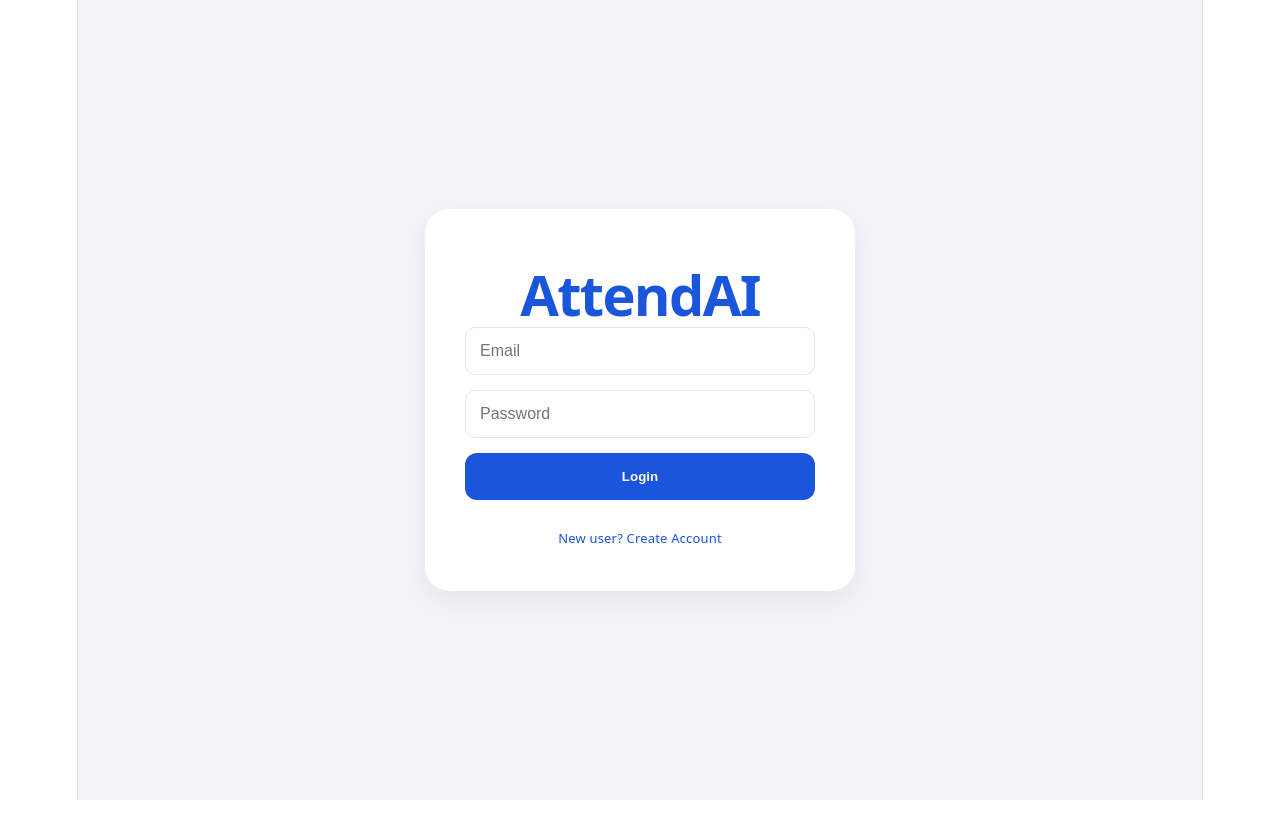
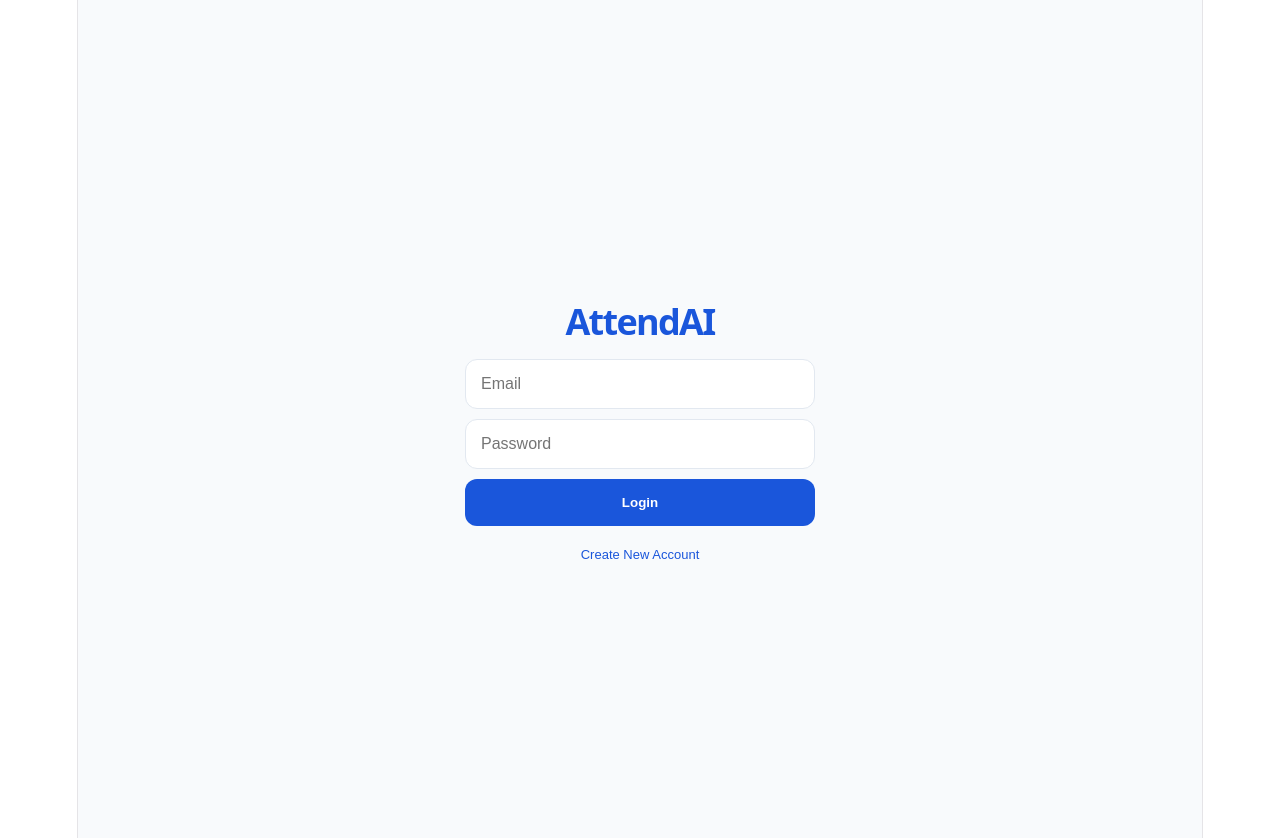
Before and after one commit to Rollyadams/Attendai, a React (Vite) app: page / in a window 1280 px wide. Before the commit the page ends 800 px from the top, so only its background shows below. Built offline with nearby package versions, Linux system fonts and the light colour scheme.

Commit message:
Update App.jsx

```diff
--- a/src/App.jsx
+++ b/src/App.jsx
@@ -1,5 +1,6 @@
-import { useState, useEffect } from "react";
+import { useState, useEffect, useRef } from "react";
 import { createClient } from "@supabase/supabase-js";
+import * as faceapi from "face-api.js";
 
 // ── NEW PROJECT CONFIG (jlsknoavpckqyjcxsomt) ──
 const URL = "https://supabase.co";
@@ -8,36 +9,39 @@ const supabase = createClient(URL, KEY);
 
 export default function App() {
   const [session, setSession] = useState(null);
+  const [view, setView] = useState("dashboard"); // dashboard, camera
+  const [email, setEmail] = useState("");
+  const [password, setPassword] = useState("");
   const [loading, setLoading] = useState(false);
-  const [form, setForm] = useState({ email: "", password: "" });
-  const [isSignUp, setIsSignUp] = useState(false);
+  const videoRef = useRef(null);
 
+  // 1. Auth & Back Button Logic
   useEffect(() => {
     supabase.auth.getSession().then(({ data }) => setSession(data.session));
     const { data: { subscription } } = supabase.auth.onAuthStateChange((_e, sess) => setSession(sess));
+
+    // Handle mobile back button
+    window.history.pushState({ view: 'home' }, '');
+    window.onpopstate = () => {
+      if (view !== "dashboard") {
+        setView("dashboard");
+        window.history.pushState({ view: 'home' }, '');
+      }
+    };
     return () => subscription.unsubscribe();
-  }, []);
+  }, [view]);
 
-  const handleAuth = async (e) => {
+  // 2. Auth Handlers
+  const handleAuth = async (e, type) => {
     e.preventDefault();
     setLoading(true);
+    try {
+      const { data, error } = type === 'login'
+        ? await supabase.auth.signInWithPassword({ email, password })
+        : await supabase.auth.signUp({ email, password });
 
-    // Safety Timeout: Stops the "Connecting" hang after 5s
-    const timer = setTimeout(() => {
-      if (loading) {
-        setLoading(false);
-        alert("Connection Timeout: Your network (MTN/Airtel) might be blocking Supabase. Try switching to Wi-Fi.");
-      }
-    }, 5000);
-
-    try {
-      const { data, error } = isSignUp
-        ? await supabase.auth.signUp({ email: form.email, password: form.password })
-        : await supabase.auth.signInWithPassword({ email: form.email, password: form.password });
-
-      clearTimeout(timer);
       if (error) throw error;
-      if (isSignUp && !data.session) alert("Account Created! You can now log in.");
+      if (type === 'signup' && !data.session) alert("Account Created! You can now login.");
     } catch (err) {
       alert("Error: " + err.message);
     } finally {
@@ -45,38 +49,60 @@ export default function App() {
     }
   };
 
+  // 3. UI Views
   if (!session) return (
-    <div style={s.page}>
-      <div style={s.card}>
-        <h1 style={s.logo}>AttendAI</h1>
-        <form onSubmit={handleAuth} style={s.form}>
-          <input type="email" placeholder="Email" onChange={e => setForm({...form, email: e.target.value})} style={s.input} required />
-          <input type="password" placeholder="Password" onChange={e => setForm({...form, password: e.target.value})} style={s.input} required />
-          <button type="submit" style={s.btn} disabled={loading}>{loading ? "Connecting..." : (isSignUp ? "Sign Up" : "Login")}</button>
-          <p onClick={() => setIsSignUp(!isSignUp)} style={s.link}>{isSignUp ? "Already have an account? Login" : "New user? Create Account"}</p>
-        </form>
-      </div>
+    <div style={s.authPage}>
+      <h1 style={s.brand}>AttendAI</h1>
+      <form onSubmit={(e) => handleAuth(e, 'login')} style={s.form}>
+        <input type="email" placeholder="Email" onChange={e => setEmail(e.target.value)} style={s.input} required />
+        <input type="password" placeholder="Password" onChange={e => setPassword(e.target.value)} style={s.input} required />
+        <button type="submit" style={s.btn} disabled={loading}>{loading ? "Connecting..." : "Login"}</button>
+        <button type="button" onClick={(e) => handleAuth(e, 'signup')} style={s.secBtn}>Create New Account</button>
+      </form>
     </div>
   );
 
   return (
-    <div style={s.dash}>
-      <header style={s.head}><b>AttendAI</b><button onClick={() => supabase.auth.signOut()} style={s.out}>Logout</button></header>
-      <div style={s.body}><h2>Welcome back!</h2><p>{session.user.email}</p></div>
+    <div style={s.app}>
+      <header style={s.header}>
+        <b>AttendAI</b>
+        <button onClick={() => supabase.auth.signOut()} style={s.logout}>Sign Out</button>
+      </header>
+      <main style={s.main}>
+        {view === "dashboard" ? (
+          <div>
+            <div style={s.stats}>
+              <div style={s.card}>Present: 1</div>
+              <div style={s.card}>Late: 0</div>
+            </div>
+            <button style={s.btn} onClick={() => setView("camera")}>Open Attendance Camera</button>
+          </div>
+        ) : (
+          <div style={s.cameraView}>
+            <video ref={videoRef} autoPlay muted style={s.video} />
+            <button style={s.btn} onClick={() => alert("Face tracking active...")}>Verify Face</button>
+            <button onClick={() => setView("dashboard")} style={s.cancel}>Back to Dashboard</button>
+          </div>
+        )}
+      </main>
     </div>
   );
 }
 
 const s = {
-  page: { height: '100vh', display: 'flex', alignItems: 'center', justifyContent: 'center', background: '#F0F4F8' },
-  card: { background: 'white', padding: '40px', borderRadius: '24px', width: '350px', textAlign: 'center', boxShadow: '0 10px 25px rgba(0,0,0,0.05)' },
-  logo: { color: '#1A56DB', marginBottom: '20px', fontWeight: '800' },
-  form: { display: 'flex', flexDirection: 'column', gap: '15px' },
-  input: { padding: '14px', borderRadius: '10px', border: '1px solid #E2E8F0', fontSize: '16px' },
+  authPage: { height: '100vh', display: 'flex', flexDirection: 'column', alignItems: 'center', justifyContent: 'center', background: '#F8FAFC', padding: '20px' },
+  brand: { color: '#1A56DB', fontSize: '36px', marginBottom: '24px', fontWeight: '800' },
+  form: { display: 'flex', flexDirection: 'column', gap: '10px', width: '100%', maxWidth: '350px' },
+  input: { padding: '15px', borderRadius: '12px', border: '1px solid #E2E8F0', fontSize: '16px' },
   btn: { padding: '16px', background: '#1A56DB', color: 'white', border: 'none', borderRadius: '12px', fontWeight: 'bold' },
-  link: { fontSize: '13px', color: '#1A56DB', cursor: 'pointer', marginTop: '10px' },
-  dash: { height: '100vh', background: '#F8FAFC' },
-  head: { display: 'flex', justifyContent: 'space-between', padding: '20px', background: 'white', borderBottom: '1px solid #EEE' },
-  out: { color: 'red', border: 'none', background: 'none', fontWeight: 'bold' },
-  body: { padding: '40px', textAlign: 'center' }
+  secBtn: { background: 'none', border: 'none', color: '#1A56DB', cursor: 'pointer', fontSize: '13px', marginTop: '10px' },
+  app: { height: '100vh', background: '#F1F5F9' },
+  header: { display: 'flex', justifyContent: 'space-between', padding: '20px', background: 'white', borderBottom: '1px solid #EEE' },
+  logout: { color: 'red', border: 'none', background: 'none', fontWeight: 'bold' },
+  main: { padding: '20px' },
+  stats: { display: 'flex', gap: '10px', marginBottom: '20px' },
+  card: { flex: 1, padding: '20px', background: 'white', borderRadius: '15px', textAlign: 'center', border: '1px solid #E2E8F0' },
+  cameraView: { display: 'flex', flexDirection: 'column', gap: '15px' },
+  video: { width: '100%', borderRadius: '15px', backgroundColor: 'black' },
+  cancel: { background: 'none', border: 'none', color: '#64748B', marginTop: '10px' }
 };
```
